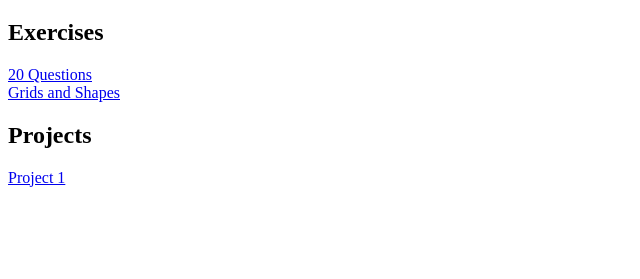
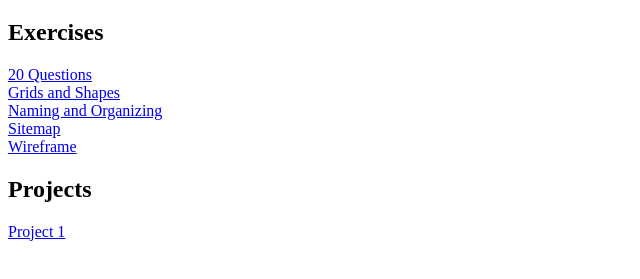
Before and after one commit to phillip237/avt217-sp21-am, a plain HTML site: page homepage/index.html in a window 1280 px wide. Shown: the part 61-340 px from the top of the page, without its empty margins (0-640 px from the left). Drawn offline with Linux system fonts and the light colour scheme.

Commit message:
Update index.html

```diff
--- a/homepage/index.html
+++ b/homepage/index.html
@@ -8,7 +8,10 @@
     <h1> Phillip Nguyen's Work</h1>
     <h2>Exercises</h2>
     <a href="e1/index.html" title="20 Questions"> 20 Questions </a><br>
-    <a href="e2/index.html" title="Grids and Shapes"> Grids and Shapes </a>
+    <a href="e2/index.html" title="Grids and Shapes"> Grids and Shapes </a><br>
+    <a href="e3/index.html" title="Naming and Organizing"> Naming and Organizing </a><br>
+    <a href="e4/index.html" title="Sitemap"> Sitemap </a><br>
+    <a href="e5/index.html" title="Wireframe"> Wireframe </a><br>
     <h2>Projects</h2>
     <a href="p1/Justin Bieber Holy.html" title="Project 1"> Project 1 </a>
   </body>
```
